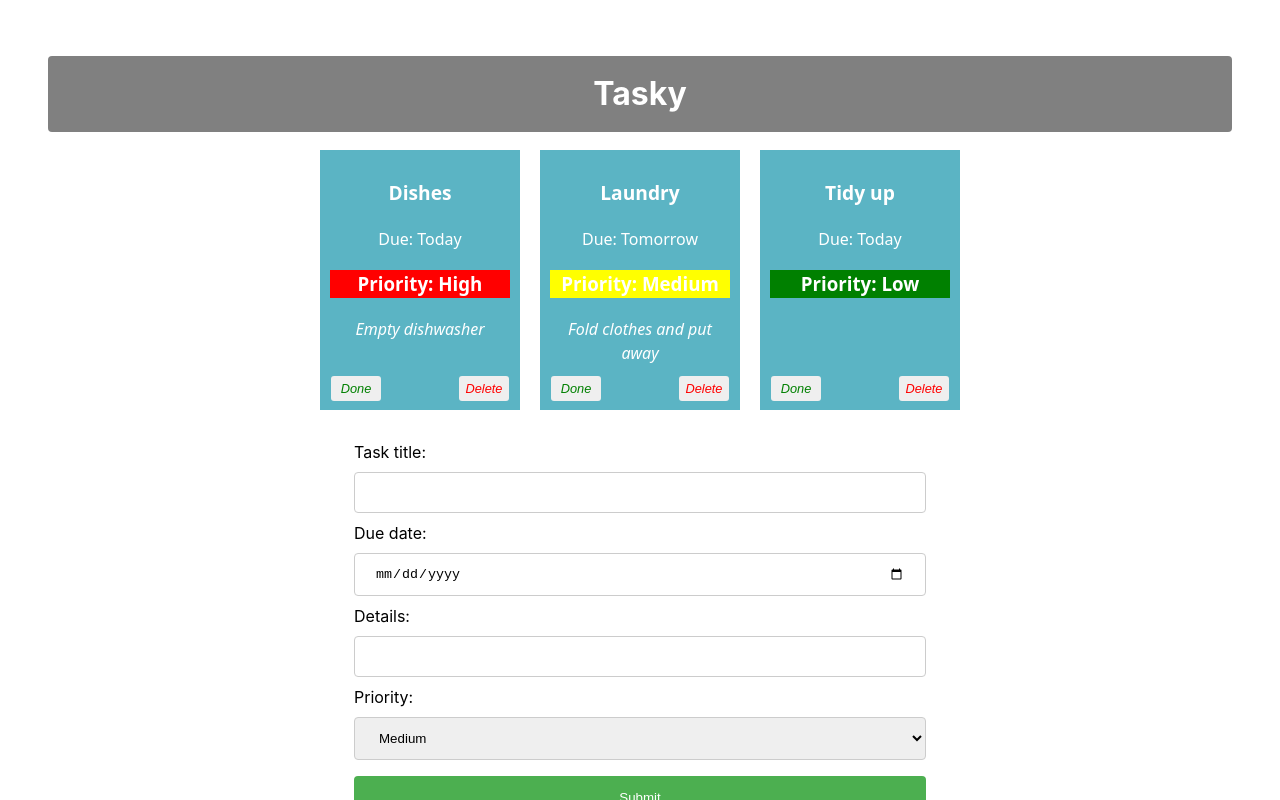
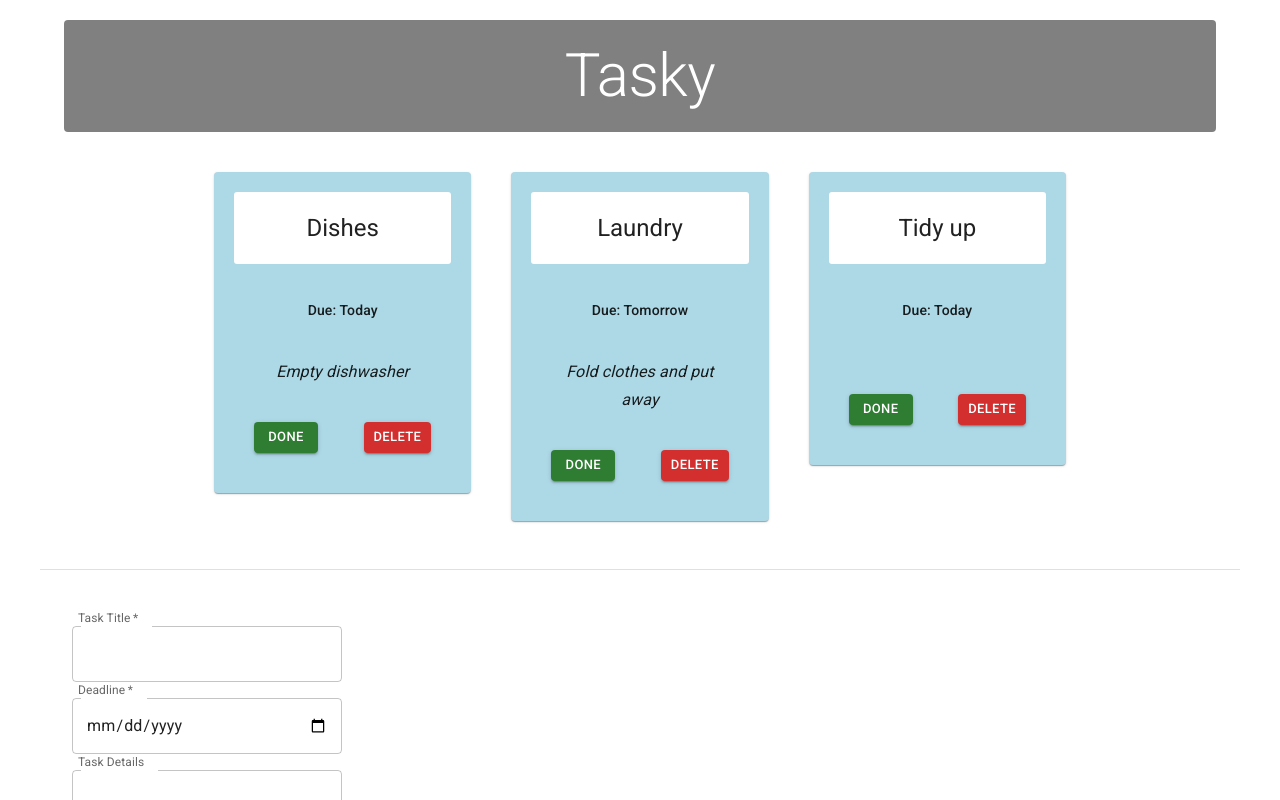
Before and after one commit to gamedina04/react-basics-labs, a React (Vite) app in the folder tasky/: page / in a window 1280 px wide. Shown: the top 800 px of the page. Built offline with nearby package versions, Linux system fonts and the light colour scheme.

Commit message:
Tasky Lab 3 Done

```diff
--- a/tasky/index.html
+++ b/tasky/index.html
@@ -1,13 +1,20 @@
 <!doctype html>
 <html lang="en">
+
 <head>
   <meta charset="UTF-8" />
   <link rel="icon" type="image/svg+xml" href="/favicon.svg" />
   <meta name="viewport" content="width=device-width, initial-scale=1.0" />
   <title>tasky</title>
+  <link rel="preconnect" href="https://fonts.googleapis.com" />
+  <link rel="preconnect" href="https://fonts.gstatic.com" crossorigin />
+  <link rel="stylesheet" href="https://fonts.googleapis.com/css2?family=Roboto:wght@300;400;500;700&display=swap" />
+
 </head>
+
 <body>
   <div id="root"></div>
   <script type="module" src="/src/main.jsx"></script>
 </body>
+
 </html>
--- a/tasky/package.json
+++ b/tasky/package.json
@@ -10,6 +10,10 @@
     "preview": "vite preview"
   },
   "dependencies": {
+    "@emotion/react": "^11.14.0",
+    "@emotion/styled": "^11.14.1",
+    "@mui/icons-material": "^9.4.0",
+    "@mui/material": "^9.4.0",
     "react": "^19.2.8",
     "react-dom": "^19.2.8",
     "uuid": "^14.0.2"
--- a/tasky/src/App.css
+++ b/tasky/src/App.css
@@ -4,7 +4,7 @@
   font-weight: 400;
 }
 
-h1 {
+/* h1 {
   text-align: center;
   background-color: grey;
   color: white;
@@ -12,17 +12,17 @@
   margin: 8px 0;
   border: none;
   border-radius: 4px;
-}
+} */
 
-div {
+/*div {
   padding: 20px;
-}
+}*/
 
-.container{
+/*.container{
   text-align: center;
-}
+}*/
 
-.card {
+/*.card {
   display: inline-block;
   vertical-align: top;
   font-family: system-ui;
@@ -34,16 +34,16 @@
   margin: 10px;
   padding: 10px;
   position: relative;
-}
+}*/
 
-.title {
+/*.title {
   font-weight: bold;
   font-size: 1.2em;
-}
+}*/
 
-.description {
-  font-style:italic;
-}
+/*.description {
+  font-style: italic;
+}*/
 
 .priority {
   font-weight: bold;
@@ -61,7 +61,7 @@
   background-color: red;
 }
 
-button {
+/*button {
   border: none;
   border-radius: 3px;
   font-style: italic;
@@ -83,9 +83,10 @@
   bottom: 5px;
   right: 5px;
   color: red;
-}
+}*/
 
-input[type=text], input[type=date] {
+/*input[type=text],
+input[type=date] {
   width: 100%;
   padding: 12px 20px;
   margin: 8px 0;
@@ -114,7 +115,7 @@
   text-align: left;
   width: 50%;
   margin: auto;
-}
+}*/
 
 select {
   width: 100%;
--- a/tasky/src/App.jsx
+++ b/tasky/src/App.jsx
@@ -3,16 +3,19 @@
 import Task from './components/Task';
 import AddTaskForm from './components/Form';
 import { v4 as uuidv4 } from 'uuid';
+import Typography from '@mui/material/Typography';
+import Container from '@mui/material/Container';
+import Grid from '@mui/material/Grid';
 
 function App() {
-  const [ taskState, setTaskState ] = useState({
+  const [taskState, setTaskState] = useState({
     tasks: [
-      { id: 1, title:"Dishes", description: "Empty dishwasher", deadline: "Today", priority: "High", done: false },
+      { id: 1, title: "Dishes", description: "Empty dishwasher", deadline: "Today", priority: "High", done: false },
       { id: 2, title: "Laundry", description: "Fold clothes and put away", deadline: "Tomorrow", priority: "Medium", done: false },
       { id: 3, title: "Tidy up", deadline: "Today", priority: "Low", done: false }
     ]
   });
-  const [ formState, setFormState ] = useState({
+  const [formState, setFormState] = useState({
     title: "",
     description: "",
     deadline: "",
@@ -21,17 +24,17 @@
   const doneHandler = (taskIndex) => {
     const tasks = [...taskState.tasks];
     tasks[taskIndex].done = !tasks[taskIndex].done;
-    setTaskState({tasks});
+    setTaskState({ tasks });
   }
   const deleteHandler = (taskIndex) => {
     const tasks = [...taskState.tasks];
     tasks.splice(taskIndex, 1);
-    setTaskState({tasks});
+    setTaskState({ tasks });
   }
   const formChangeHandler = (event) => {
-    let form = {...formState};
+    let form = { ...formState };
 
-    switch(event.target.name) {
+    switch (event.target.name) {
       case "title":
         form.title = event.target.value;
         break;
@@ -54,31 +57,77 @@
     event.preventDefault();
 
     const tasks = [...taskState.tasks];
-    const form = {...formState};
+    const form = { ...formState };
 
     form.id = uuidv4();
 
     tasks.push(form);
-    setTaskState({tasks});
+    setTaskState({ tasks });
   }
 
   return (
     <div className="container">
-      <h1>Tasky</h1>
+      {/* App Header */}
+      <Container component="main">
+        <Typography
+          component="h1"
+          variant="h2"
+          align="center"
+          gutterBottom
+          sx={{
+            backgroundColor: 'gray',
+            textAlign: 'center',
+            color: 'white',
+            padding: '20px',
+            margin: '20px 0 40px 0',
+            borderRadius: '4px'
+          }}
+        >
+          Tasky
+        </Typography>
+      </Container>
+      {/* End App Header */}
+      {/* Task Card Grid */}
+      <Container maxWidth="md" component="main">
+        <Grid
+          container
+          spacing={5}
+          alignItems="flex-start"
+          justifyContent="center"
+        >
           {taskState.tasks.map((task, index) => (
             <Task
               title={task.title}
               description={task.description}
               deadline={task.deadline}
+              done={task.done}
               key={task.id}
-      priority={task.priority}
-      done={task.done}
               markDone={() => doneHandler(index)}
               deleteTask={() => deleteHandler(index)}
             />
           ))}
+        </Grid>
+      </Container>
+      {/* End Task Card Grid */}
 
-  <AddTaskForm change={formChangeHandler} submit={formSubmitHandler} />
+
+      {/* Footer - Add Task Form */}
+      <Container
+        component="footer"
+        sx={{
+          borderTop: (theme) => `1px solid ${theme.palette.divider}`,
+          my: 6,
+          py: 6,
+        }}
+      >
+        <Grid container justifyContent="center">
+          <AddTaskForm
+            submit={formSubmitHandler}
+            change={formChangeHandler}
+          />
+        </Grid>
+      </Container>
+      {/* End Footer */}
 
     </div>
   );
--- a/tasky/src/components/Form.jsx
+++ b/tasky/src/components/Form.jsx
@@ -1,34 +1,64 @@
+import Box from '@mui/material/Box';
+import TextField from '@mui/material/TextField';
+import Button from '@mui/material/Button';
+
 const AddTaskForm = (props) => {
 
   return (
     <div>
-        <form onSubmit={props.submit}>
-          <label>
-              Task title:
-              <input type="text" name="title" required onChange={(event) => props.change(event)} />
-          </label>
-          <br />
-          <label>
-              Due date:
-              <input type="date" name="deadline" required onChange={(event) => props.change(event)} />
-          </label>
-          <br />
-          <label>
-              Details:
-              <input type="text" name="description" onChange={(event) => props.change(event)} />
-          </label>
-          <br />
-          <label>
-              Priority:
-              <select name="priority" onChange={(event) => props.change(event)} defaultValue="Medium">
-                <option value="Low">Low</option>
-                <option value="Medium">Medium</option>
-                <option value="High">High</option>
-              </select>
-          </label>
-          <br />
-          <input type="submit" value="Submit" />
-          </form>
+      <Box
+        component="form"
+        sx={{
+          '& .MuiOutlinedInput-root': { m: 1, width: '30ch' },
+        }}
+        onSubmit={props.submit}
+      >
+        <div>
+          <TextField
+            required
+            id="outlined-required"
+            name="title"
+            label="Task Title"
+            slotProps={{ inputLabel: { shrink: true } }}
+            onChange={(event) => props.change(event)}
+          />
+        </div>
+        <div>
+          <TextField
+            required
+            name="deadline"
+            label="Deadline"
+            slotProps={{ inputLabel: { shrink: true } }}
+            type="date"
+            onChange={(event) => props.change(event)}
+          />
+        </div>
+        <div>
+          <TextField
+            name="description"
+            id="outlined-multiline-static"
+            label="Task Details"
+            slotProps={{ inputLabel: { shrink: true } }}
+            multiline
+            rows={4}
+            onChange={(event) => props.change(event)}
+          />
+        </div>
+        <div>
+          <Button
+            type="submit"
+            variant="contained"
+            color="primary"
+            sx={{
+              m: 1,
+              p: 1,
+              width: '95%'
+            }}
+          >
+            Add Task
+          </Button>
+        </div>
+      </Box>
     </div>
   )
 };
--- a/tasky/src/components/Task.jsx
+++ b/tasky/src/components/Task.jsx
@@ -1,14 +1,91 @@
+import Box from '@mui/material/Box';
+import Button from '@mui/material/Button';
+import Card from '@mui/material/Card';
+import CardActions from '@mui/material/CardActions';
+import CardContent from '@mui/material/CardContent';
+import CardHeader from '@mui/material/CardHeader';
+import Grid from '@mui/material/Grid';
+import Typography from '@mui/material/Typography';
+
+
 const Task = (props) => {
 
     return (
-        <div className="card" style={{backgroundColor: props.done ? 'lightgrey' : '#5bb4c4'}}>
-            <p className="title">{props.title}</p>
-            <p>Due: {props.deadline}</p>
-            <h3 className={`priority${props.priority}`}>Priority: {props.priority}</h3>
-            <p className="description">{props.description}</p>
-            <button onClick={props.markDone} className="doneButton">Done</button>
-            <button onClick={props.deleteTask} className="deleteButton">Delete</button>
-        </div>
+        <Grid
+            key={props.id}
+            size={{ xs: 12, md: 4 }}
+        >
+            <Card
+                sx={{
+                    backgroundColor: props.done ? 'lightgrey' : 'lightblue',
+                    padding: '20px'
+                }}
+            >
+                <CardHeader
+                    title={props.title}
+                    sx={{
+                        backgroundColor: 'white',
+                        borderRadius: '3px',
+                        padding: '20px',
+                        textAlign: 'center'
+                    }}
+                />
+
+                <CardContent>
+                    <Box
+                        sx={{
+                            display: 'flex',
+                            justifyContent: 'center',
+                            alignItems: 'baseline',
+                            mb: 2,
+                            padding: '20px'
+                        }}
+                    >
+                        <Typography
+                            component="p"
+                            variant="subtitle2"
+                            color="text.primary"
+                        >
+                            Due: {props.deadline}
+                        </Typography>
+                    </Box>
+
+                    <Typography
+                        component="p"
+                        variant="subtitle1"
+                        align="center"
+                        sx={{ fontStyle: 'italic' }}
+                    >
+                        {props.description}
+                    </Typography>
+                </CardContent>
+
+                <CardActions
+                    sx={{
+                        justifyContent: 'space-between',
+                        padding: '20px'
+                    }}
+                >
+                    <Button
+                        variant="contained"
+                        size="small"
+                        color="success"
+                        onClick={props.markDone}
+                    >
+                        Done
+                    </Button>
+
+                    <Button
+                        variant="contained"
+                        size="small"
+                        color="error"
+                        onClick={props.deleteTask}
+                    >
+                        Delete
+                    </Button>
+                </CardActions>
+            </Card>
+        </Grid>
     )
 }
 
```
Also changed, not shown: 1 other file (tests, documents, lock files or other folders). Lines whose indentation alone changed are shown as unchanged.
